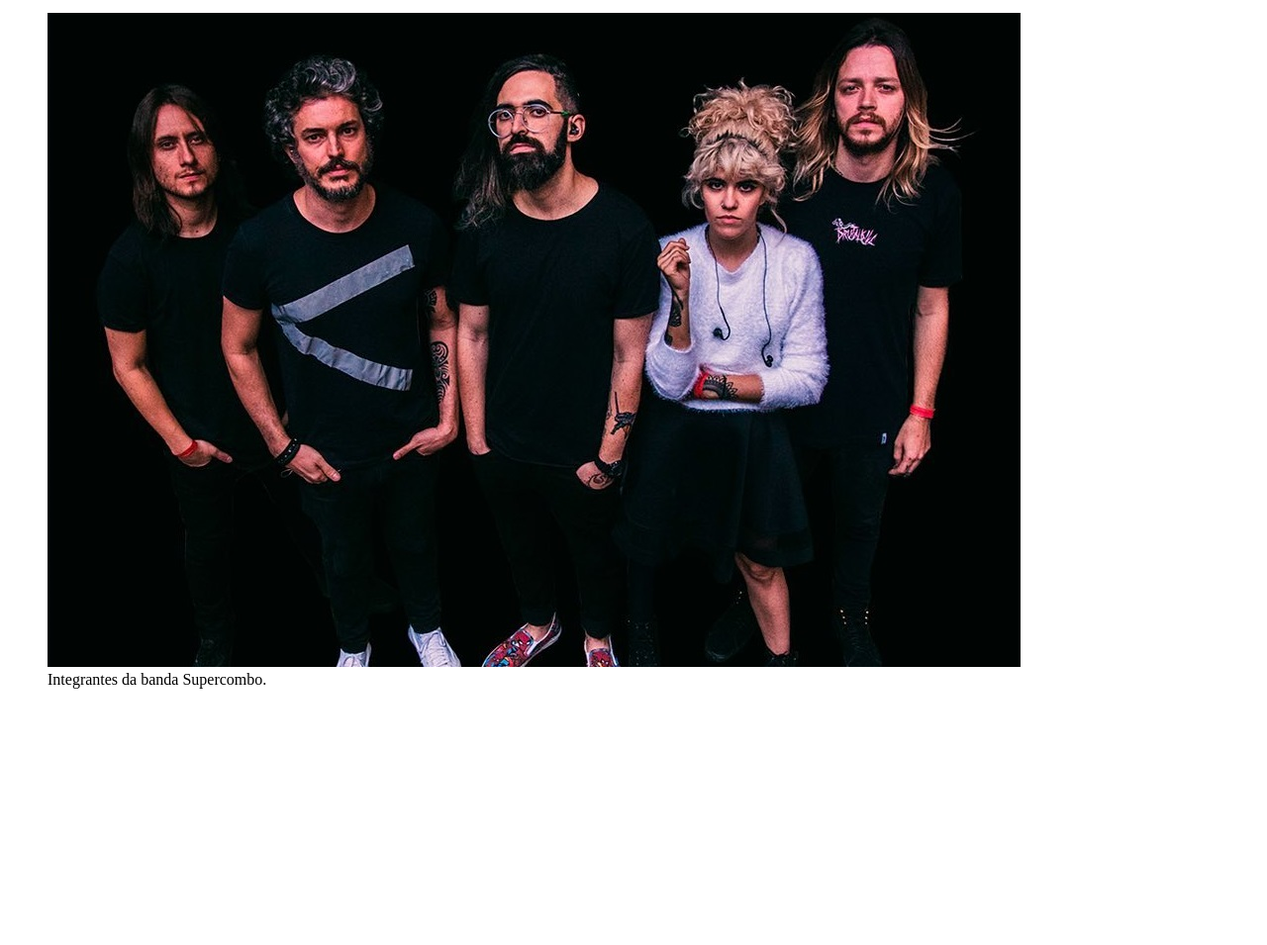
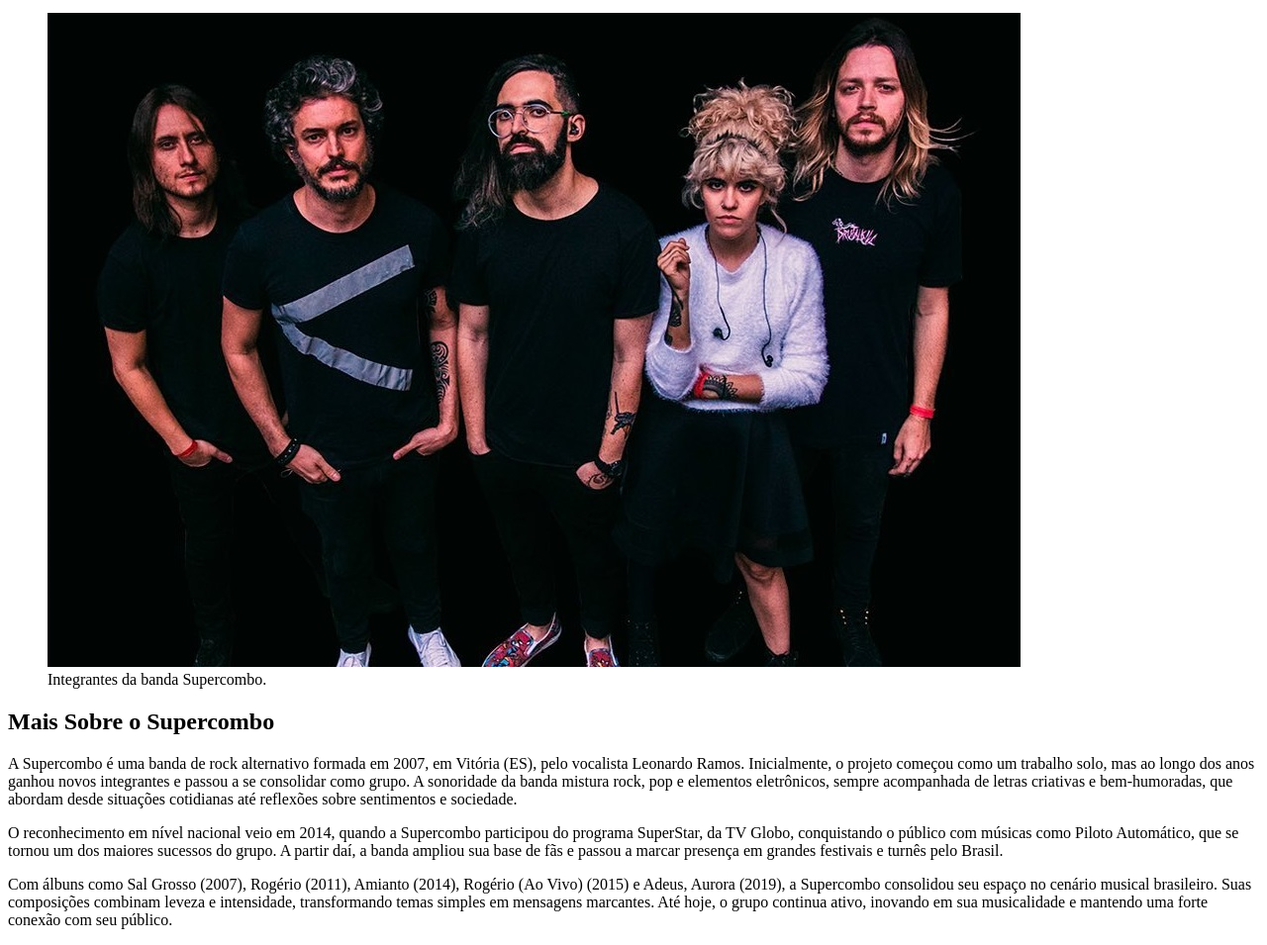
Before and after one commit to LucasDevRJ/supercombo, a plain HTML site: page index.html in a window 1280 px wide. Shown: the part 119-1074 px from the top of the page at 99% size. Before the commit the page ends 831 px from the top, so only its background shows below. Drawn offline with Linux system fonts and the light colour scheme.

Commit message:
Sessão sobre a banda

```diff
--- a/index.html
+++ b/index.html
@@ -19,6 +19,16 @@
                     <figcaption>Integrantes da banda Supercombo.</figcaption>
                 </figure>
             </div>
+
+            <div class="biography-container">
+                <h2>Mais Sobre o Supercombo</h2>
+
+                <p><spa class="bold">A Supercombo</spa> é uma banda de rock alternativo formada em 2007, em Vitória (ES), pelo vocalista <span class="bold">Leonardo Ramos</span>. Inicialmente, o projeto começou como um trabalho solo, mas ao longo dos anos ganhou novos integrantes e passou a se consolidar como grupo. A sonoridade da banda mistura rock, pop e elementos eletrônicos, sempre acompanhada de letras criativas e bem-humoradas, que abordam desde situações cotidianas até reflexões sobre sentimentos e sociedade.</p>
+
+                <p>O reconhecimento em nível nacional veio em 2014, quando a Supercombo participou do programa <span class="bold">SuperStar, da TV Globo</span>, conquistando o público com músicas como <span class="bold">Piloto Automático</span>, que se tornou um dos maiores sucessos do grupo. A partir daí, a banda ampliou sua base de fãs e passou a marcar presença em <span class="bold">grandes festivais e turnês pelo Brasil.</span></p>
+
+                <p>Com álbuns como Sal Grosso (2007), Rogério (2011), Amianto (2014), Rogério (Ao Vivo) (2015) e Adeus, Aurora (2019), <span class="bold">a Supercombo consolidou seu espaço no cenário musical brasileiro</span>. Suas composições combinam leveza e intensidade, transformando temas simples em mensagens marcantes. Até hoje, o grupo continua ativo, inovando em sua musicalidade e mantendo uma forte conexão com seu público.</p>
+            </div>
         </div>
     </body>
 </html>
```
